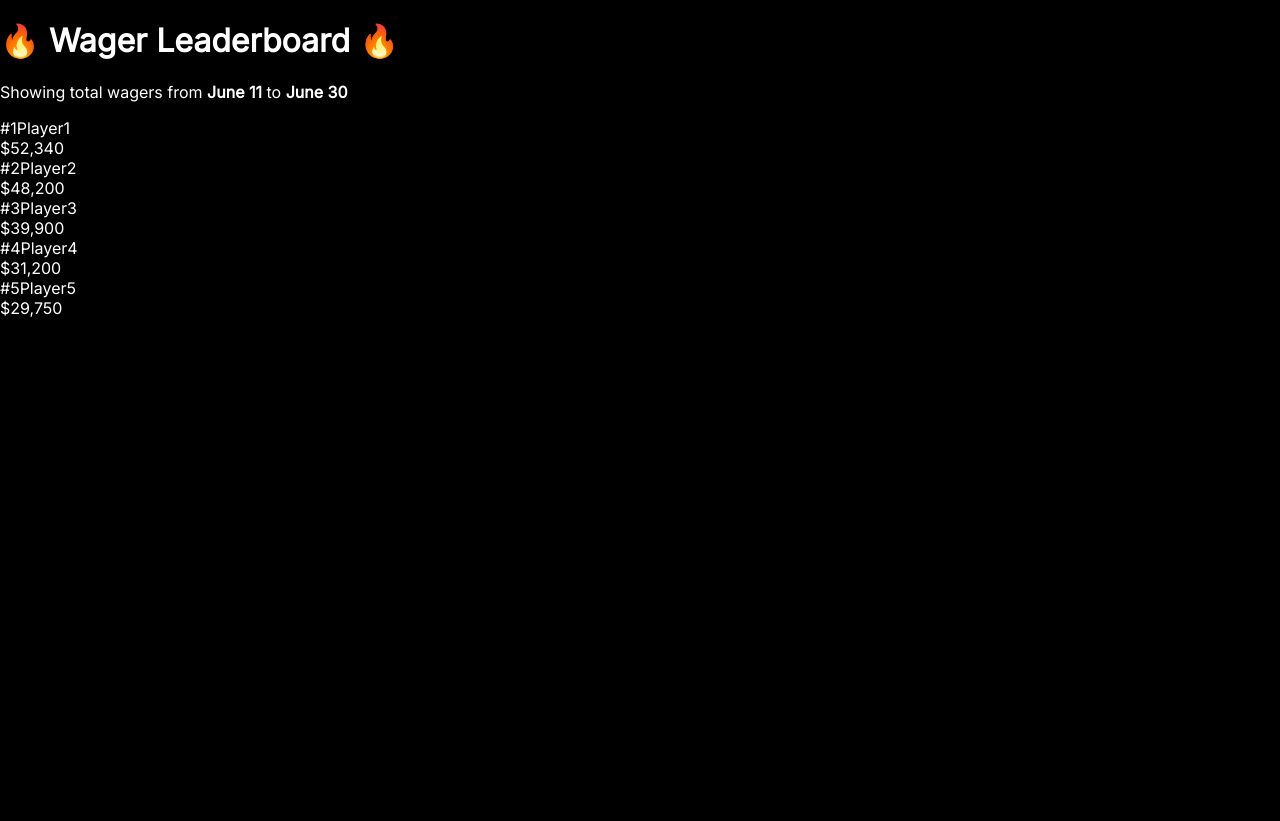
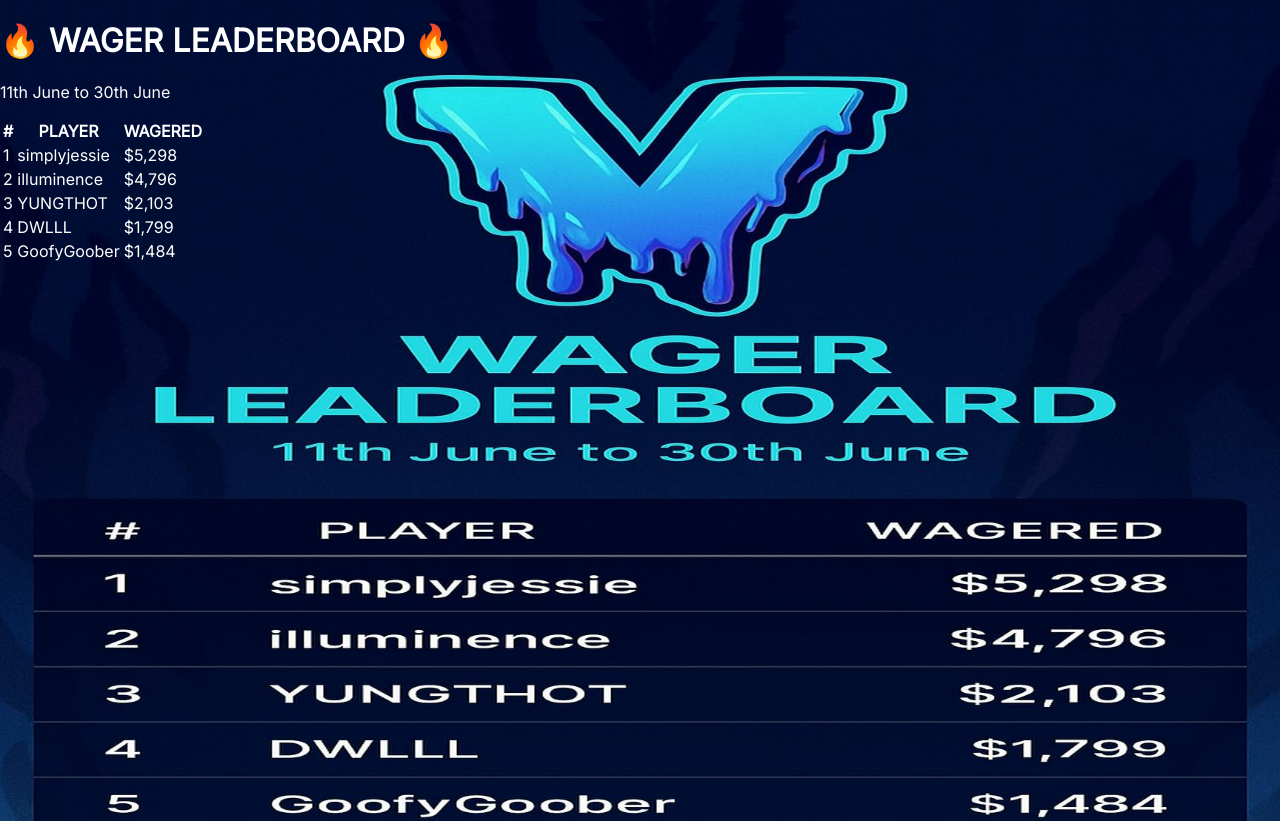
Before and after one commit to AceSilver03/wager-leaderboard, a Next.js app: page / in a window 1280 px wide. Built offline with nearby package versions, Linux system fonts and the light colour scheme.

Commit message:
Add files via upload

```diff
--- a/package.json
+++ b/package.json
@@ -1,5 +1,5 @@
 {
-  "name": "wager-leaderboard",
+  "name": "wager-leaderboard-manual",
   "version": "1.0.0",
   "private": true,
   "scripts": {
--- a/pages/index.js
+++ b/pages/index.js
@@ -1,46 +1,37 @@
-import { useEffect, useState } from "react";
-
-const mockData = [
-  { username: "Player1", wager: 52340 },
-  { username: "Player2", wager: 48200 },
-  { username: "Player3", wager: 39900 },
-  { username: "Player4", wager: 31200 },
-  { username: "Player5", wager: 29750 }
+const leaderboardData = [
+  { username: "simplyjessie", wager: 5298 },
+  { username: "illuminence", wager: 4796 },
+  { username: "YUNGTHOT", wager: 2103 },
+  { username: "DWLLL", wager: 1799 },
+  { username: "GoofyGoober", wager: 1484 }
 ];
 
 export default function Leaderboard() {
-  const [data, setData] = useState(null);
-
-  useEffect(() => {
-    setTimeout(() => setData(mockData), 1000);
-  }, []);
-
   return (
-    <main className="min-h-screen bg-gradient-to-b from-gray-900 to-black text-white p-6 flex flex-col items-center">
-      <h1 className="text-4xl font-bold mb-2">🔥 Wager Leaderboard 🔥</h1>
-      <p className="mb-8 text-lg">
-        Showing total wagers from <strong>June 11</strong> to <strong>June 30</strong>
-      </p>
-
-      <div className="w-full max-w-xl">
-        {data ? (
-          data.map((player, idx) => (
-            <div
-              key={idx}
-              className="flex justify-between bg-gray-800 border border-gray-700 rounded p-4 mb-3"
-            >
-              <div className="flex gap-4 items-center">
-                <span className="text-xl font-bold w-8">#{idx + 1}</span>
-                <span className="text-lg">{player.username}</span>
-              </div>
-              <span className="text-green-400 font-mono text-xl">
-                ${player.wager.toLocaleString()}
-              </span>
-            </div>
-          ))
-        ) : (
-          <p>Loading leaderboard...</p>
-        )}
+    <main className="flex items-center justify-center h-full text-center px-4">
+      <div>
+        <h1 className="text-4xl font-bold mb-2">🔥 WAGER LEADERBOARD 🔥</h1>
+        <p className="mb-8 text-lg">11th June to 30th June</p>
+        <div className="bg-black bg-opacity-60 rounded-lg p-4 max-w-md mx-auto">
+          <table className="w-full text-left">
+            <thead>
+              <tr className="border-b border-gray-400">
+                <th>#</th>
+                <th>PLAYER</th>
+                <th className="text-right">WAGERED</th>
+              </tr>
+            </thead>
+            <tbody>
+              {leaderboardData.map((player, i) => (
+                <tr key={i} className="border-b border-gray-700">
+                  <td>{i + 1}</td>
+                  <td>{player.username}</td>
+                  <td className="text-right">${player.wager.toLocaleString()}</td>
+                </tr>
+              ))}
+            </tbody>
+          </table>
+        </div>
       </div>
     </main>
   );
--- a/styles/globals.css
+++ b/styles/globals.css
@@ -1,10 +1,15 @@
 @import url('https://fonts.googleapis.com/css2?family=Inter&display=swap');
 
-html, body, #__next {
+html, body {
   margin: 0;
   padding: 0;
+  height: 100%;
   font-family: 'Inter', sans-serif;
-  background: #000000;
-  color: #fff;
+  background: url('/bg.jpg') no-repeat center center fixed;
+  background-size: cover;
+  color: white;
+}
+
+#__next {
   height: 100%;
 }
```
Also changed, not shown: public/bg.jpg (added).
